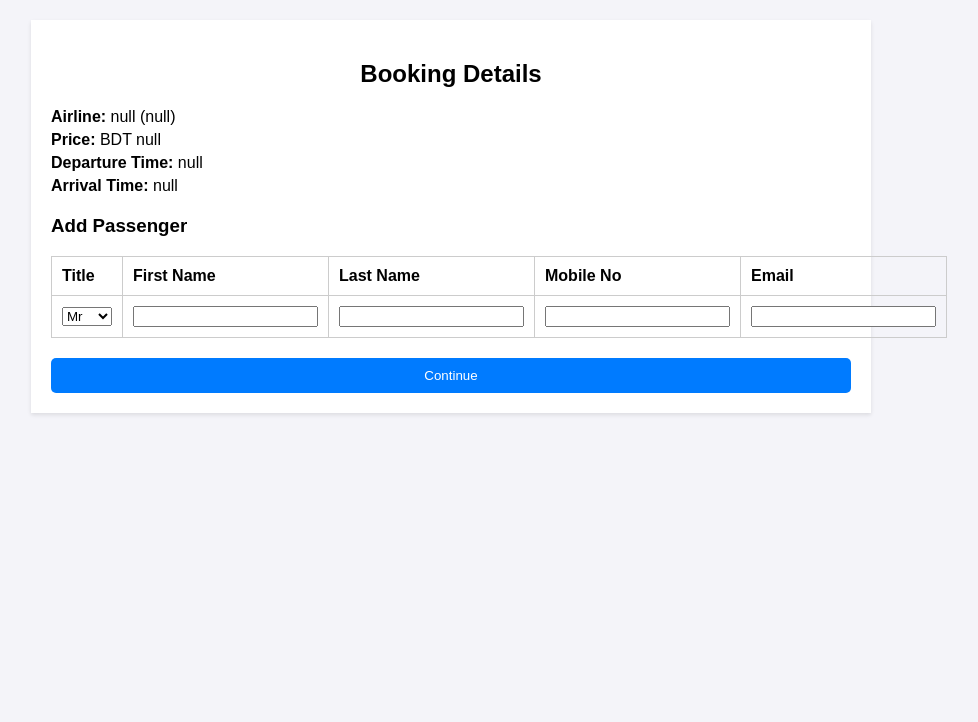
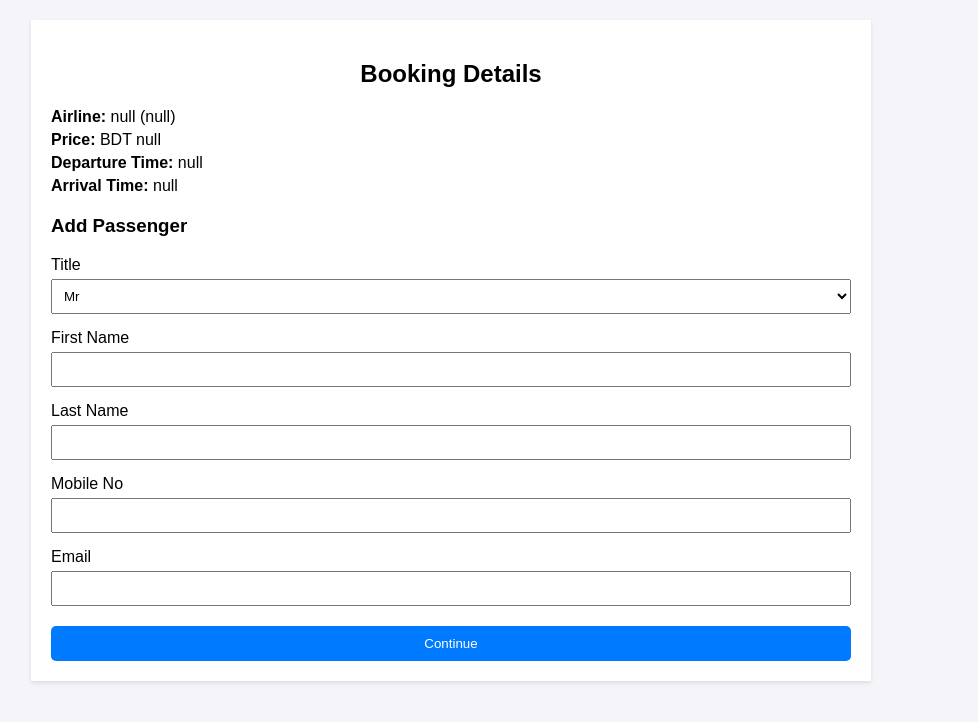
Before and after one commit to MJ-AHMAD/travel, a plain HTML site: page booking.html in a window 1280 px wide. Shown: the whole page, without its empty margins (189-1167 px from the left). Drawn offline with Linux system fonts and the light colour scheme.

Commit message:
Update booking.html

```diff
--- a/booking.html
+++ b/booking.html
@@ -27,17 +27,17 @@
         .flight-details p, .passenger-details p {
             margin: 5px 0;
         }
-        table {
+        .form-group {
+            margin-bottom: 15px;
+        }
+        label {
+            display: block;
+            margin-bottom: 5px;
+        }
+        input, select {
             width: 100%;
-            border-collapse: collapse;
-            margin-bottom: 20px;
-        }
-        table, th, td {
-            border: 1px solid #ccc;
-        }
-        th, td {
-            padding: 10px;
-            text-align: left;
+            padding: 8px;
+            box-sizing: border-box;
         }
         button {
             background-color: #007bff;
@@ -60,27 +60,29 @@
         <div class="flight-details" id="flightDetails"></div>
         <h3>Add Passenger</h3>
         <div class="passenger-details">
-            <table>
-                <tr>
-                    <th>Title</th>
-                    <th>First Name</th>
-                    <th>Last Name</th>
-                    <th>Mobile No</th>
-                    <th>Email</th>
-                </tr>
-                <tr>
-                    <td>
-                        <select>
-                            <option value="Mr">Mr</option>
-                            <option value="Miss">Miss</option>
-                        </select>
-                    </td>
-                    <td><input type="text" id="firstName" required></td>
-                    <td><input type="text" id="lastName" required></td>
-                    <td><input type="text" id="mobileNo" required></td>
-                    <td><input type="email" id="email" required></td>
-                </tr>
-            </table>
+            <div class="form-group">
+                <label for="title">Title</label>
+                <select id="title">
+                    <option value="Mr">Mr</option>
+                    <option value="Miss">Miss</option>
+                </select>
+            </div>
+            <div class="form-group">
+                <label for="firstName">First Name</label>
+                <input type="text" id="firstName" required>
+            </div>
+            <div class="form-group">
+                <label for="lastName">Last Name</label>
+                <input type="text" id="lastName" required>
+            </div>
+            <div class="form-group">
+                <label for="mobileNo">Mobile No</label>
+                <input type="text" id="mobileNo" required>
+            </div>
+            <div class="form-group">
+                <label for="email">Email</label>
+                <input type="email" id="email" required>
+            </div>
         </div>
         <button onclick="continueToPayment()">Continue</button>
     </div>
```
